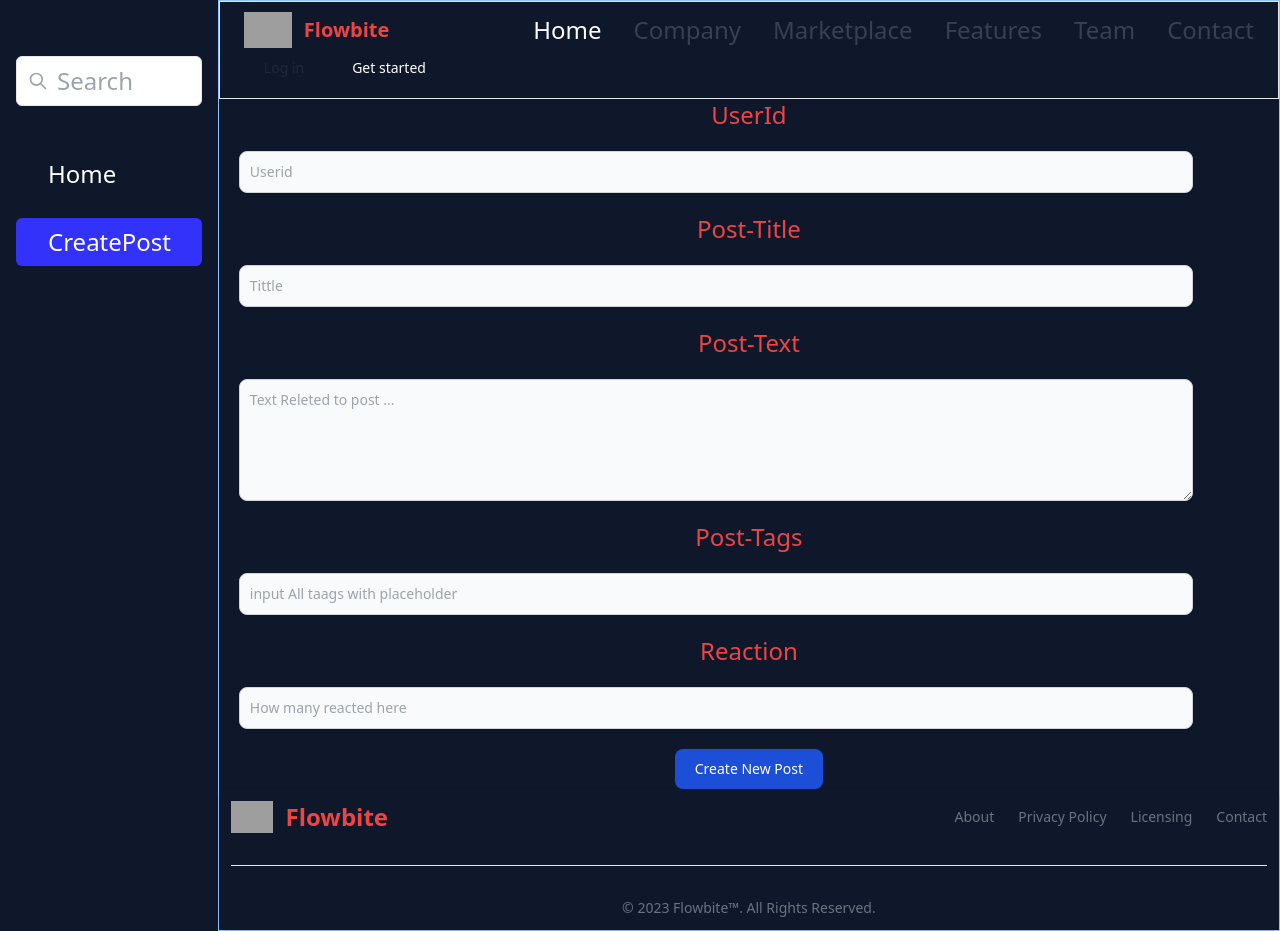
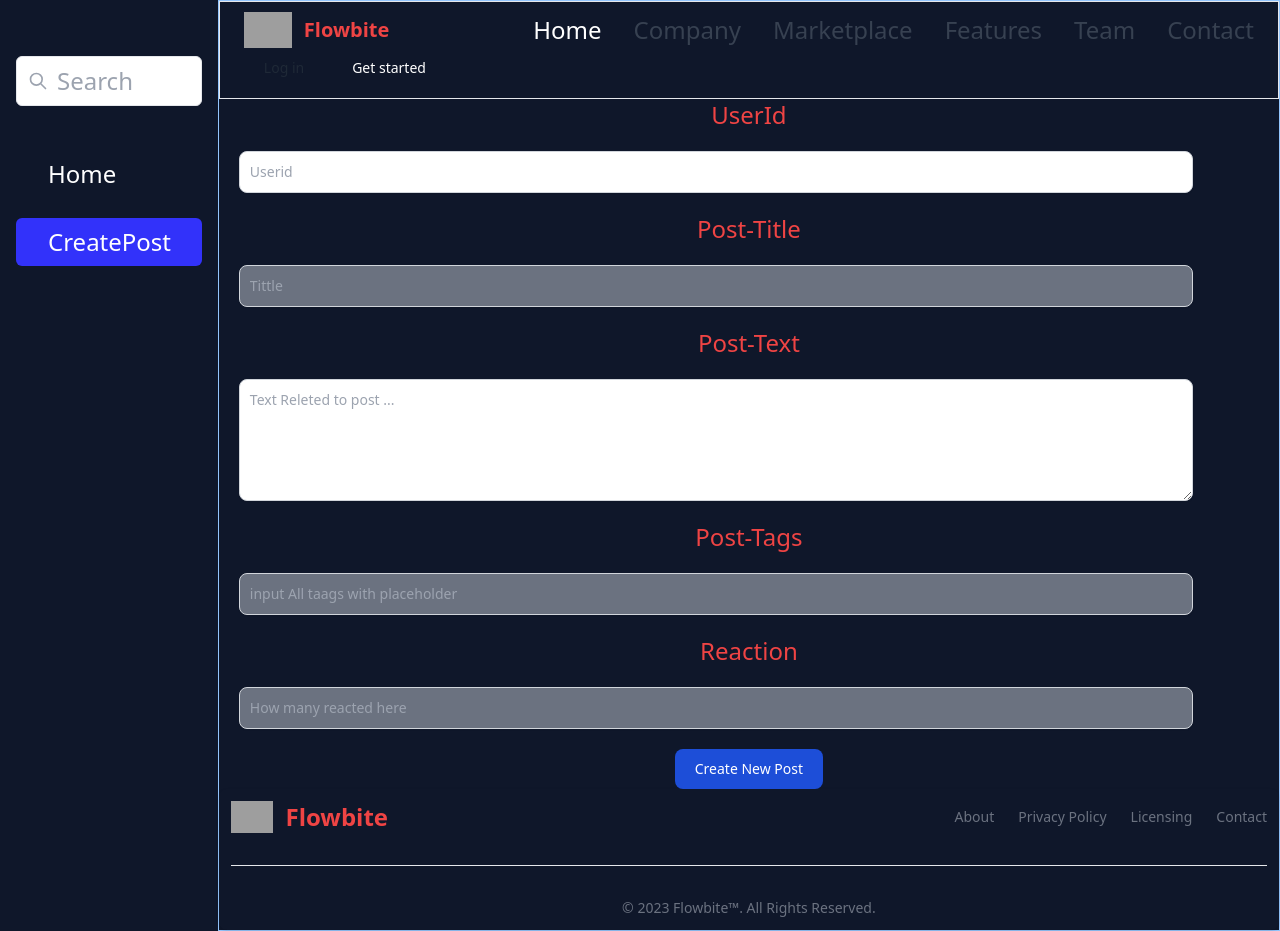
Before and after one commit to afzal-2004/ScocialMedia, a React (Vite) app: page / in a window 1280 px wide. Both pictures are taken after a click on the element "CreatePost". Built offline with nearby package versions, Linux system fonts and the light colour scheme; grey boxes are pictures that could not be loaded.

Commit message:
modified

```diff
--- a/src/Components/CreatePost.jsx
+++ b/src/Components/CreatePost.jsx
@@ -35,7 +35,7 @@ export const CreatePost = () => {
             type="text"
             id="UserId"
             ref={userIdElement}
-            className="shadow-sm bg-gray-50 border border-gray-300 text-gray-900 text-sm rounded-lg focus:ring-blue-500 focus:border-blue-500 block p-2.5 dark:bg-gray-700 dark:border-gray-600 dark:placeholder-gray-400 dark:text-white dark:focus:ring-blue-500 dark:focus:border-blue-500 dark:shadow-sm-light m-5 w-[90%]"
+            className="shadow-sm bg-gray-5000 border border-gray-300 text-gray-900 text-sm rounded-lg focus:ring-blue-500 focus:border-blue-500 block p-2.5 dark:bg-gray-700 dark:border-gray-600 dark:placeholder-gray-400 dark:text-white dark:focus:ring-blue-500 dark:focus:border-blue-500 dark:shadow-sm-light m-5 w-[90%]"
             placeholder="Userid"
           />
         </div>
@@ -47,7 +47,7 @@ export const CreatePost = () => {
             type="text"
             id="title"
             ref={PostTitleElement}
-            className="shadow-sm bg-gray-50 border border-gray-300 text-gray-900 text-sm rounded-lg focus:ring-blue-500 focus:border-blue-500 block p-2.5 dark:bg-gray-700 dark:border-gray-600 dark:placeholder-gray-400 dark:text-white dark:focus:ring-blue-500 dark:focus:border-blue-500 dark:shadow-sm-light m-5 w-[90%]"
+            className="shadow-sm bg-gray-500 border border-gray-300 text-gray-900 text-sm rounded-lg focus:ring-blue-500 focus:border-blue-500 block p-2.5 dark:bg-gray-700 dark:border-gray-600 dark:placeholder-gray-400 dark:text-white dark:focus:ring-blue-500 dark:focus:border-blue-500 dark:shadow-sm-light m-5 w-[90%]"
             placeholder="Tittle"
           />
         </div>
@@ -62,7 +62,8 @@ export const CreatePost = () => {
             id="text"
             rows={5}
             cols={20}
-            className="shadow-sm bg-gray-50 border border-gray-300 text-sm rounded-lg focus:ring-blue-500 focus:border-blue-500 block  p-2.5 dark:bg-gray-700 dark:border-gray-600 dark:placeholder-gray-400 dark:focus:ring-blue-500 dark:focus:border-blue-500 dark:shadow-sm-light w-[90%] m-5"
+            className="shadow-sm bg-gray-5000 border border-gray-300 text-sm rounded-lg focus:ring-blue-500 focus:border-blue-500 block  p-2.5 dark:bg-gray-700
+            text-black dark:border-gray-600 dark:placeholder-gray-400 dark:focus:ring-blue-500 dark:focus:border-blue-500 dark:shadow-sm-light w-[90%] m-5"
           />
         </div>
         <div className="mb-5">
@@ -73,7 +74,7 @@ export const CreatePost = () => {
             type="text"
             ref={PostTagsElement}
             placeholder="input All taags with placeholder"
-            className="shadow-sm bg-gray-50 border border-gray-300 text-gray-900 text-sm rounded-lg focus:ring-blue-500 focus:border-blue-500 block p-2.5 dark:bg-gray-700 dark:border-gray-600 dark:placeholder-gray-400 dark:text-white dark:focus:ring-blue-500 dark:focus:border-blue-500 dark:shadow-sm-light m-5 w-[90%]"
+            className="shadow-sm bg-gray-500 border border-gray-300 text-gray-900 text-sm rounded-lg focus:ring-blue-500 focus:border-blue-500 block p-2.5 dark:bg-gray-700 dark:border-gray-600 dark:placeholder-gray-400 dark:text-white dark:focus:ring-blue-500 dark:focus:border-blue-500 dark:shadow-sm-light m-5 w-[90%]"
           />
         </div>
         <div className="mb-5">
@@ -84,7 +85,7 @@ export const CreatePost = () => {
             type="number"
             ref={PostReactionElement}
             placeholder="How many reacted here "
-            className="shadow-sm bg-gray-50 border border-gray-300 text-gray-900 text-sm rounded-lg focus:ring-blue-500 focus:border-blue-500 block p-2.5 dark:bg-gray-700 dark:border-gray-600 dark:placeholder-gray-400 dark:text-white dark:focus:ring-blue-500 dark:focus:border-blue-500 dark:shadow-sm-light m-5 w-[90%] "
+            className="shadow-sm bg-gray-500 border border-gray-300 text-gray-900 text-sm rounded-lg focus:ring-blue-500 focus:border-blue-500 block p-2.5 dark:bg-gray-700 dark:border-gray-600 dark:placeholder-gray-400 dark:text-white dark:focus:ring-blue-500 dark:focus:border-blue-500 dark:shadow-sm-light m-5 w-[90%] "
           />
         </div>
 
```
